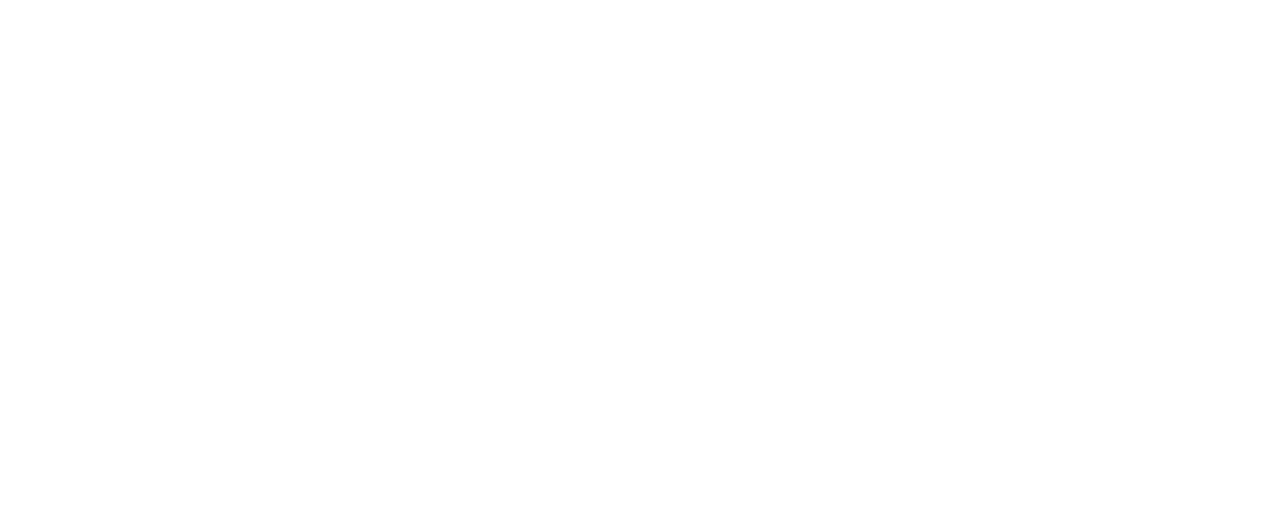
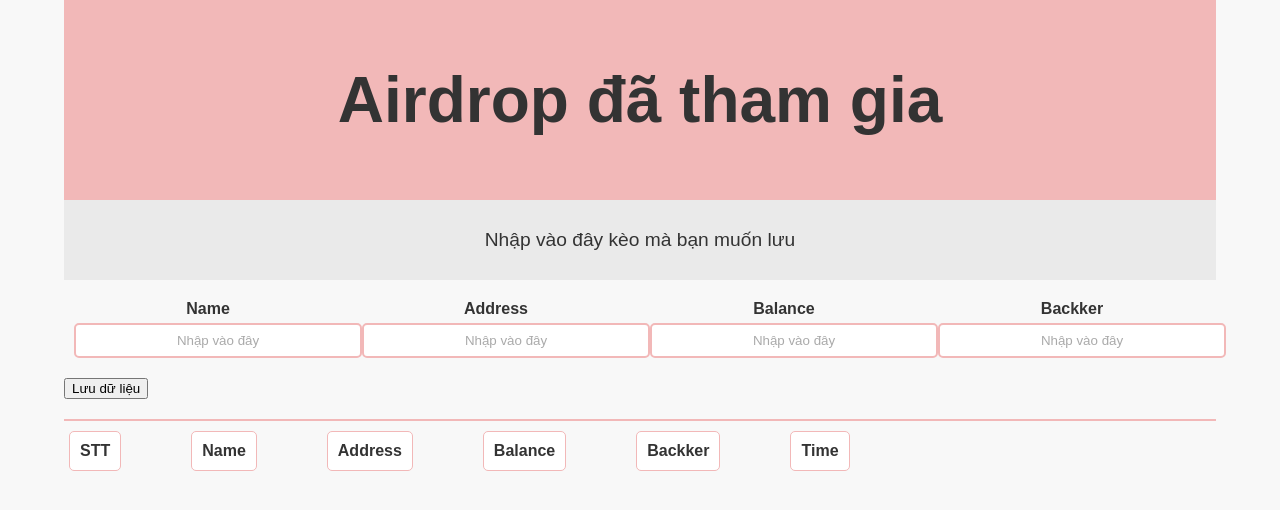
Before and after one commit to zikdev-vn/zo.github.io, a plain HTML site: page index.html in a window 1280 px wide. Drawn offline with Linux system fonts and the light colour scheme.

Commit message:
Update index.html

```diff
--- a/index.html
+++ b/index.html
@@ -3,16 +3,47 @@
 <head>
     <meta charset="UTF-8">
     <meta name="viewport" content="width=device-width, initial-scale=1.0">
-    <title>Home</title>
+    <title>Airdrop đã tham gia</title>
+    <link rel="stylesheet" href="style.css">
 </head>
 <body>
-    <section class="Container-home">
-        <div class="Container-home-left">
-
+    <div class="container">
+        <header class="header">
+            <h1>Airdrop đã tham gia</h1>
+        </header>
+        <div class="sub-header">
+            <p>Nhập vào đây kèo mà bạn muốn lưu</p>
         </div>
-        <div class="Container-home-right">
-
+        <div class="input-section">
+            <div class="input-box">
+                <label for="name">Name</label>
+                <input type="text" id="name" placeholder="Nhập vào đây">
+            </div>
+            <div class="input-box">
+                <label for="address">Address</label>
+                <input type="text" id="address" placeholder="Nhập vào đây">
+            </div>
+            <div class="input-box">
+                <label for="balance">Balance</label>
+                <input type="text" id="balance" placeholder="Nhập vào đây">
+            </div>
+            <div class="input-box">
+                <label for="backer">Backker</label>
+                <input type="text" id="backer" placeholder="Nhập vào đây">
+            </div>
         </div>
-    </section>
+        <button id="save-btn">Lưu dữ liệu</button>
+        <div class="table" id="history-table">
+            <div class="row">
+                <div class="cell">STT</div>
+                <div class="cell">Name</div>
+                <div class="cell">Address</div>
+                <div class="cell">Balance</div>
+                <div class="cell">Backker</div>
+                <div class="cell">Time</div>
+            </div>
+        </div>
+    </div>
+    <script src="script.js"></script>
 </body>
 </html>
```
